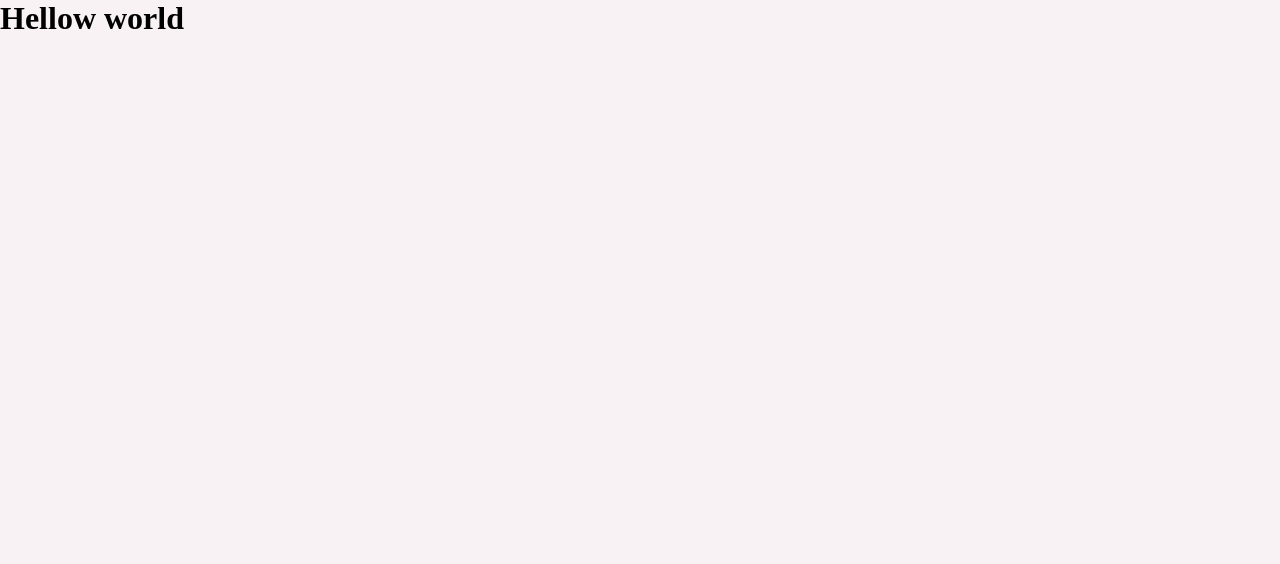
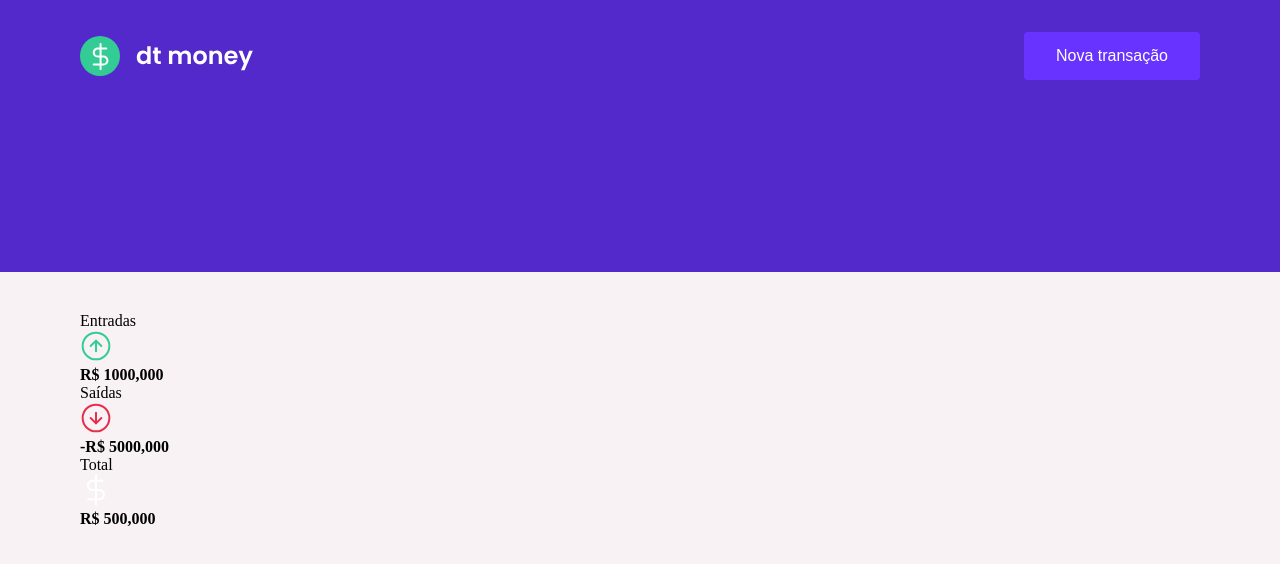
Before and after one commit to ygor-salles/dtmoney, a React (Create React App) app: page / in a window 1280 px wide. Shown: the top 564 px of the page. Built offline with nearby package versions, Linux system fonts and the light colour scheme.

Commit message:
creating Header, Summary and Dashboard components

```diff
--- a/src/App.tsx
+++ b/src/App.tsx
@@ -1,10 +1,13 @@
+import { Dashboard } from "./components/Dashboard";
+import { Header } from "./components/Header";
 import { GlobalStyle } from "./styles/global";
 
 export function App() {
   return (
     <>
       <GlobalStyle />
-      <h1>Hellow world</h1>
+      <Header />
+      <Dashboard />
     </>
   );
 }
--- /dev/null
+++ b/src/components/Dashboard/index.tsx
@@ -0,0 +1,10 @@
+import { Summary } from "../Summary";
+import { Container } from "./styles";
+
+export function Dashboard() {
+  return (
+    <Container>
+      <Summary />
+    </Container>
+  );
+}
--- /dev/null
+++ b/src/components/Dashboard/styles.ts
@@ -0,0 +1,7 @@
+import styled from "styled-components";
+
+export const Container = styled.main`
+  max-width: 1120px;
+  margin: 0 auto;
+  padding: 2.5rem 1rem;
+`;
--- /dev/null
+++ b/src/components/Header/index.tsx
@@ -0,0 +1,13 @@
+import logoImg from "../../assets/logo.svg";
+import { Container, Content } from "./styles";
+
+export function Header() {
+  return (
+    <Container>
+      <Content>
+        <img src={logoImg} alt="dt money" />
+        <button type="button">Nova transação</button>
+      </Content>
+    </Container>
+  );
+}
--- /dev/null
+++ b/src/components/Header/styles.ts
@@ -0,0 +1,31 @@
+import styled from "styled-components";
+
+export const Container = styled.header`
+  background: var(--blue);
+`;
+
+export const Content = styled.div`
+  max-width: 1120px;
+  margin: 0 auto;
+
+  padding: 2rem 1rem 12rem;
+  display: flex;
+  align-items: center;
+  justify-content: space-between;
+
+  button {
+    font-size: 1rem;
+    color: #fff;
+    background: var(--blue-light);
+    border: 0;
+    padding: 0 2rem;
+    border-radius: 0.25rem;
+    height: 3rem;
+
+    transition: filter 0.2s;
+
+    &:hover {
+      filter: brightness(0.9);
+    }
+  }
+`;
--- /dev/null
+++ b/src/components/Summary/index.tsx
@@ -0,0 +1,34 @@
+import incomeImg from "../../assets/entradas.svg";
+import outcomeImg from "../../assets/saídas.svg";
+import total from "../../assets/total.svg";
+import { Container } from "./styles";
+
+export function Summary() {
+  return (
+    <Container>
+      <div>
+        <header>
+          <p>Entradas</p>
+          <img src={incomeImg} alt="Entradas" />
+        </header>
+        <strong>R$ 1000,000</strong>
+      </div>
+
+      <div>
+        <header>
+          <p>Saídas</p>
+          <img src={outcomeImg} alt="Saídas" />
+        </header>
+        <strong>-R$ 5000,000</strong>
+      </div>
+
+      <div>
+        <header>
+          <p>Total</p>
+          <img src={total} alt="Total" />
+        </header>
+        <strong>R$ 500,000</strong>
+      </div>
+    </Container>
+  );
+}
--- /dev/null
+++ b/src/components/Summary/styles.ts
@@ -0,0 +1,3 @@
+import styled from "styled-components";
+
+export const Container = styled.div``;
```
